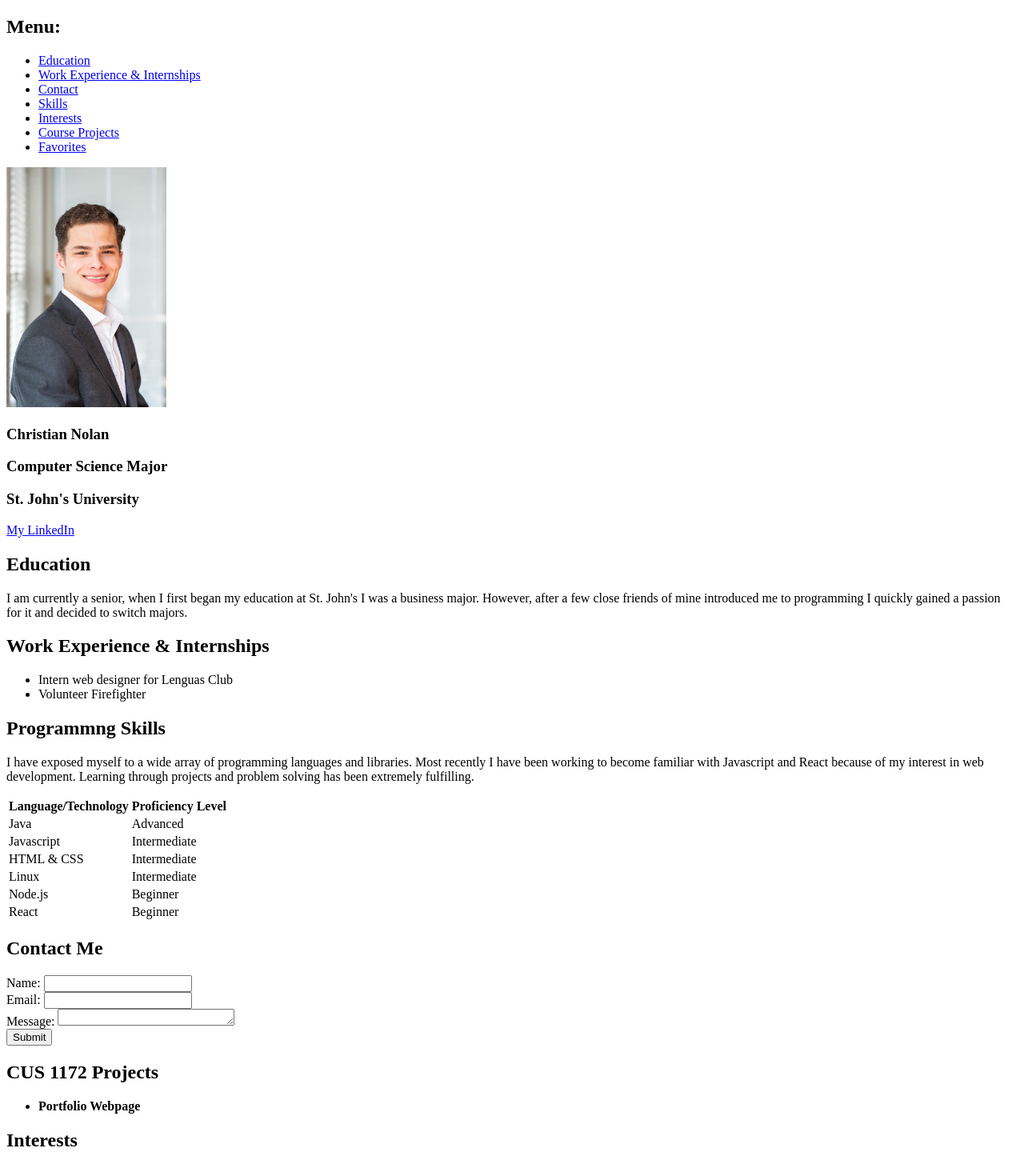
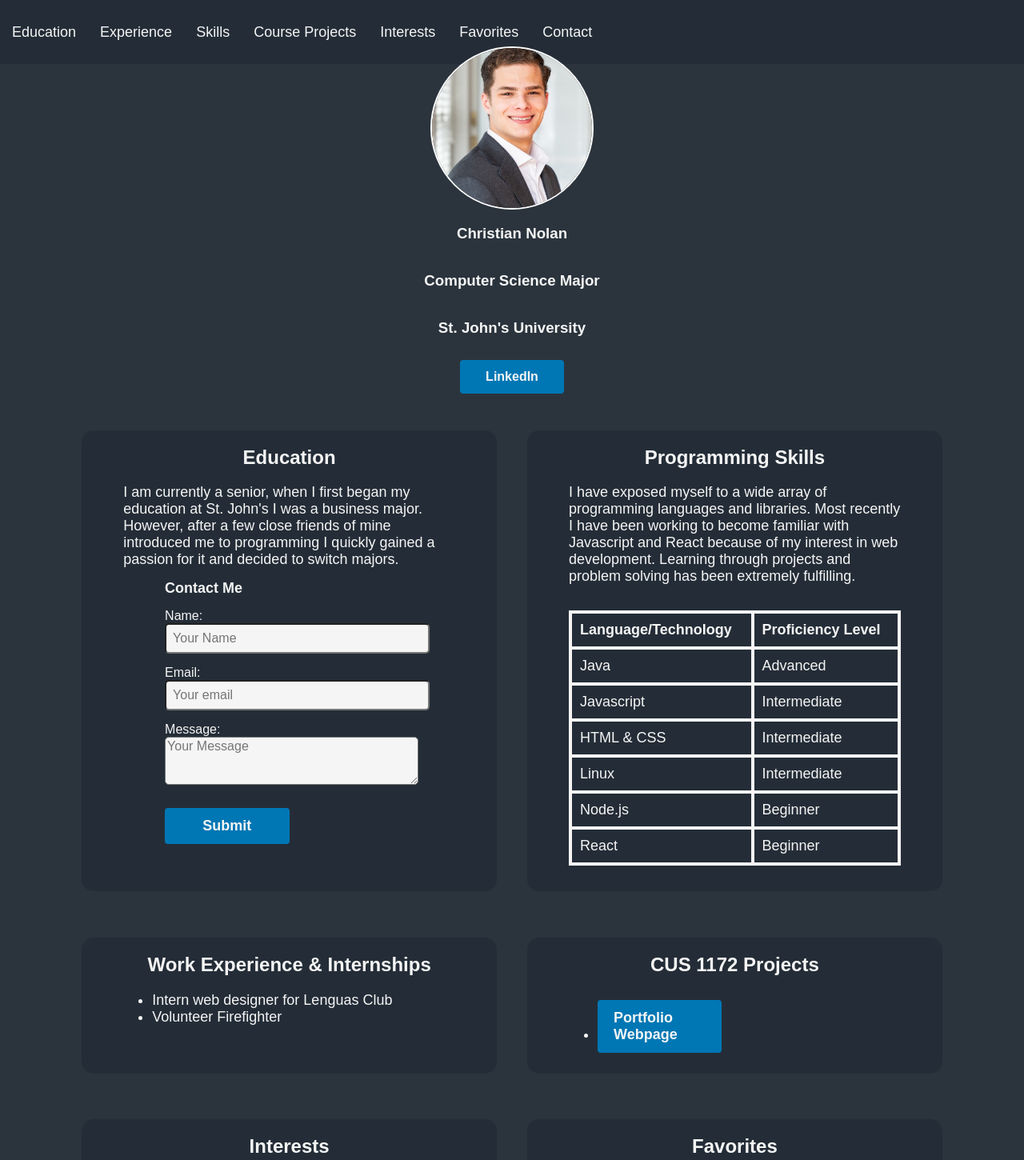
Before and after one commit to csnolan/csnolan.github.io, a plain HTML site: page index.html in a window 1280 px wide. Shown: the top 1450 px of the page at 80% size. Drawn offline with Linux system fonts and the light colour scheme.

Commit message:
committing changes

```diff
--- /dev/null
+++ b/css/mycss_tablet.css
@@ -0,0 +1,53 @@
+
+body {
+    width: 100%;
+}
+
+p {
+    max-width: 80%;
+}
+
+nav {
+    justify-content: space-between;
+    margin-top: 5%;
+    padding-bottom: 70px;
+    flex-wrap: wrap;
+}
+
+nav ul {
+    flex-wrap: wrap;
+    justify-content: column;
+}
+
+nav li,
+nav a {
+    margin-right: 0;
+}
+
+.center-card {
+    padding-top: 20%;
+    padding-bottom: 10%;
+}
+
+.container {
+    flex-direction: column;
+    align-items: center;
+    width: 100%;
+}
+
+.box {
+    width: 100%;
+    margin: 10% auto;
+    justify-self: center;
+    align-self: center;
+}
+
+.submit-btn {
+    width: 60%;
+    margin: 5% auto;
+}
+
+#skills table {
+    width: 80%;
+    font-size: 8px;
+}
--- /dev/null
+++ b/css/mycss_web.css
@@ -0,0 +1,256 @@
+@media print {
+    .screen_only {
+        display: none;
+    }
+}
+
+/* CSS for global styles */
+
+body {
+    font-family: 'Montserrat', sans-serif;
+    color: whitesmoke;
+    background-color: rgba(20, 30, 40, 0.9);
+    margin: 0;
+    margin-bottom: 10%;
+    width: 100%;
+}
+
+h1 {
+    font-size: 32px;
+}
+
+h2 {
+    font-size: 24px;
+}
+
+p {
+    font-size: 18px;
+}
+
+li {
+    font-size: 18px
+}
+
+/* CSS for Navigation Bar */
+
+nav {
+    width: 100%;
+    align-items: center;
+    display: flex;
+    justify-content: flex-start;
+    background-color: rgba(20, 30, 40, 0.3);
+    height: 80px;
+    padding: 0;
+    margin: 0 auto;
+
+}
+
+nav ul {
+    display: flex;
+    padding: 0px;
+    margin: 0px;
+    list-style: none;
+}
+
+nav a{
+    color: whitesmoke;
+    text-decoration: none;
+    padding: 15px;
+    display: block;
+    text-align: center;
+    font-size: 18px;
+}
+
+nav li {
+    float: left;
+}
+
+nav a:hover {
+    font-weight: bolder;
+}
+
+/* CSS for center image and quick-info */
+
+
+
+.center-card {
+    margin: 0 auto;
+    max-width: 300px;
+    display: flex;
+    flex-direction: column;
+    justify-content: center;
+    height: 50vh;
+    text-align: center;
+}
+
+.center-card img {
+    border: 2px solid white;
+    border-radius: 50%;
+    width: 200px;
+    height: 200px;
+    object-fit: cover;
+    display: block;
+    margin: 0 auto;
+}
+
+
+.center-card a {
+    width: 30%;
+    display: inline-block;
+    margin: 10px auto;
+    text-decoration: none;
+    font-weight: bolder;
+    background-color: #0077b5;
+    color: whitesmoke;
+    padding: 8px 16px;
+    border: 4px solid #0077b5;
+    border-radius: 4px;
+}
+
+
+/* CSS for table */
+
+#skills table {
+    width: 80%;
+    margin: 2em auto;
+    border-collapse: collapse;
+    border: 4px solid whitesmoke;
+    border-style: inset;
+}
+
+#skills th,
+#skills td {
+    text-align: left;
+    padding: 10px;
+    border: 4px solid whitesmoke;
+    font-size: large;
+}
+
+/* CSS for forms */
+
+.form-container {
+    width: 60%;
+    margin: 0 auto;
+    text-align: start;
+}
+
+.form-container h2 {
+    font-size: 18px;
+}
+
+.form-group {
+    margin-bottom: 15px;
+}
+
+.form-group input {
+    padding: 8px;
+    font-size: 16px;
+}
+
+#message,
+#email,
+#name {
+    width: 100%;
+    font-size: 16px;
+    border-radius: 5px;
+    background-color: whitesmoke;
+    font-family: 'Montserrat', sans-serif;
+}
+
+.submit-btn {
+    font-size: 18px;
+    width: 50%;
+    display: inline-block;
+    margin: 10px auto;
+    text-decoration: none;
+    font-weight: bolder;
+    background-color: #0077b5;
+    color: whitesmoke;
+    padding: 8px 16px;
+    border: 4px solid #0077b5;
+    border-radius: 4px;
+}
+
+.link-btn {
+    font-size: 18px;
+    width: 30%;
+    display: inline-block;
+    margin: 10px auto;
+    text-decoration: none;
+    font-weight: bolder;
+    background-color: #0077b5;
+    color: whitesmoke;
+    padding: 8px 16px;
+    border: 4px solid #0077b5;
+    border-radius: 4px;
+}
+
+.container {
+    max-width: 90vw;
+    margin: 0 auto;
+    display: flex;
+    justify-content: space-evenly;
+    align-content: space-around;
+    flex-wrap: wrap;
+}
+
+.box {
+    width: calc(50% - 5%);
+    height: auto;
+    text-align: center;
+    border-radius: 15px;
+    margin-top: 5%;
+    background-color: rgba(20, 30, 40, 0.3);
+}
+
+.box p,
+.box li {
+    text-align: left;
+    width: 80%;
+    margin: 0 auto;
+}
+
+.boxvid {
+    display: flex;
+    justify-content: space-evenly;
+    align-items: center;
+}
+
+.box2 {
+    background-color: rgba(255, 255, 255, 0);
+    margin: 8px;
+    flex-wrap: wrap;
+}
+
+.box2 p {
+    text-align: left;
+    width: 100%;
+}
+
+.video-caption {
+    margin-top: 5px;
+    margin-bottom: 10px;
+}
+
+@keyframes flash {
+    0% {
+        background-color: inherit;
+    }
+
+    50% {
+        background-color: rgb(20, 90, 110);
+    }
+
+    100% {
+        background-color: inherit;
+    }
+}
+
+#education:target,
+#work-experience:target,
+#skills:target,
+#projects:target,
+#interests:target,
+#favorites:target {
+    animation: flash 1s ease-in-out;
+}
--- a/index.html
+++ b/index.html
@@ -4,46 +4,67 @@
 <head>
   <meta charset="UTF-8">
   <meta name="viewport" content="width=device-width, initial-scale=1.0">
+  <link rel="stylesheet" href="css/mycss_web.css">
+  <link rel="stylesheet" media="screen and (max-width: 900px)"href="css/mycss_tablet.css">
   <title>Christian Nolan's Portfolio</title>
 </head>
 
 <body>
-  <div class="menu">
-    <h2>Menu:</h2>
+    <nav class="screen_only">
       <ul>
         <li><a href="#education">Education</a></li>
-      <li><a href="#work-experience">Work Experience & Internships</a></li>
-      <li><a href="#contact">Contact</a></li>
+        <li><a href="#work-experience">Experience</a></li>
         <li><a href="#skills">Skills</a></li>
+        <li><a href="#projects">Course Projects</a></li>
         <li><a href="#interests">Interests</a></li>
-      <li><a href="#projects">Course Projects</a></li>
         <li><a href="#favorites">Favorites</a></li>
+        <li><a href="#education">Contact</a></li>
       </ul>
-  </div>
-  <div class="header">
-    <img src="/assets/portfolioPic.jpeg" alt="Christian Nolan's Profile Picture" width="200" height="300">
-
+    </nav>
+  <div class="center-card">
+    <img src="assets/portfolioPic.jpeg" alt="Christian Nolan's Profile Picture" width="200" height="300">
     <h3>Christian Nolan</h3>
     <h3>Computer Science Major</h3>
     <h3>St. John's University</h3>
-    <a href="https://www.linkedin.com/in/christian-nolan" target="_blank">My LinkedIn</a>
+    <strong><a href="https://www.linkedin.com/in/christian-nolan" target="_blank">LinkedIn</a></strong>
   </div>
-  <div id="education">
+  <div class="container">
+    <div id="education" class="box">
       <h2>Education</h2>
-    <p> I am currently a senior, when I first began my education at St. John's I was a business major. However, after a few close
-      friends of mine introduced me to programming I quickly gained a passion for it and decided to switch majors.</p>
+      <p style="width: 80%; margin: 0 auto; text-align: start;"> I am currently a senior, when I first began my education at
+        St.
+        John's I was a business major. However, after a few close
+        friends of mine introduced me to programming I quickly
+        gained a
+        passion for it and decided to switch majors.</p>
+      <div id="contact" class="form-container">
+        <h2>Contact Me</h2>
+        <form action="placeholder.php" method="post">
+          <div class="form-group">
+            <label for="name">Name:</label>
+            <input type="text" id="name" name="name" class="form-input" placeholder="Your Name" required>
           </div>
-  <div id="work-experience">
-    <h2>Work Experience & Internships</h2>
-    <ul>
-      <li>Intern web designer for Lenguas Club</li>
-      <li>Volunteer Firefighter</li>
-    </ul>
+          <div class="form-group">
+            <label for="email">Email:</label>
+            <input type="email" id="email" name="email" class="form-input" placeholder="Your email" required>
           </div>
-  <div id="skills">
-    <h2>Programmng Skills</h2>
-    <p>I have exposed myself to a wide array of programming languages and libraries. Most recently I have been working to
-      become familiar with Javascript and React because of my interest in web development. Learning through projects and problem solving
+          <div class="form-group">
+            <label for="message">Message:</label>
+            <textarea id="message" name="message" class="form-input" rows="3" placeholder="Your Message"></textarea>
+          </div>
+          <input type="submit" value="Submit" class="submit-btn">
+        </form>
+      </div>
+    </div>
+    <div id="skills" class="box">
+      <h2>Programming Skills</h2>
+      <p style="width: 80%; margin: 0 auto; text-align: start;">I have exposed myself to a wide array of programming
+        languages and
+        libraries. Most recently I have been working to
+        become familiar with Javascript and React because of my
+        interest in
+        web development. Learning through projects and problem
+        solving
         has been extremely fulfilling.</p>
       <table>
         <tr>
@@ -76,33 +97,23 @@
         </tr>
       </table>
     </div>
-  <div id="contact">
-    <h2>Contact Me</h2>
-    <form action="placeholder.php" method="post">
-      <label for="name">Name:</label>
-      <input type="text" id="name" name="name" required>
-      <br>
-
-      <label for="email">Email:</label>
-      <input type="email" id="email" name="email" required>
-      <br>
-
-      <label for="message">Message:</label>
-      <textarea id="message" name="message" rows="1" cols="25" required></textarea>
-      <br>
-
-      <input type="submit" value="Submit">
-    </form>
+    <div id="work-experience" class="box">
+      <h2>Work Experience & Internships</h2>
+      <ul>
+        <li>Intern web designer for Lenguas Club</li>
+        <li>Volunteer Firefighter</li>
+      </ul>
     </div>
-  <div id="projects">
+    <div id="projects" class="box">
       <h2>CUS 1172 Projects</h2>
       <ul>
-      <li><strong>Portfolio Webpage</strong></li>
+        <li><a href="https://csnolan.github.io" target="_blank" class="link-btn">Portfolio Webpage</a></li>
       </ul>
     </div>
-  <div id="interests">
+    <div id="interests" class="box">
       <h2>Interests</h2>
-    <p>I have many interests, I believe in keeping myself active both intellectually and physically helps me better perform
+      <p>I have many interests, I believe in keeping myself active both
+        intellectually and physically helps me better perform
         in all other aspects of life.
       </p>
       <ul>
@@ -111,23 +122,39 @@
         <li>Martial arts and fitness</li>
       </ul>
     </div>
-  <div id="favorites">
+    <div id="favorites" class="box">
+      <div class="header">
         <h2>Favorites</h2>
-    <h3>Favorite Media</h3>
-    <h4>Favorite song: Gotye - "Save Me"</h4>
-    <iframe width="320" height="180" src="https://www.youtube.com/embed/oyVJsg0XIIk" frameborder="0" allowfullscreen></iframe>
-    <h4>Favorite movie: "Star Wars: The Phantom Menace"</h4>
-    <iframe width="320" height="180" src="https://www.youtube.com/embed/8oBEzKm9grM" frameborder="0" allowfullscreen></iframe>
-    <h4>Favorite TV show: "Breaking Bad"</h4>
-    <iframe width="320" height="180" src="https://www.youtube.com/embed/a02i_Ik4GGM" frameborder="0" allowfullscreen></iframe>
-    <h3>Favorite Websites</h3>
-    <ol>
-      <li><a href="https://www.w3schools.com/" target="_blank">W3 Schools</a></li>
+      </div>
+      <span class="boxvid box2">
+        <div class="video-container">
+          <iframe width="240" height="135" src="https://www.youtube.com/embed/oyVJsg0XIIk" frameborder="0" allowfullscreen></iframe>
+          <p class="video-caption">Favorite song: </p>
+          <p class="video-caption">"Hearts A Mess - Gotye"</p>
+        </div>
+        <div class="video-container">
+          <iframe width="240" height="135" src="https://www.youtube.com/embed/8oBEzKm9grM" frameborder="0" allowfullscreen></iframe>
+          <p class="video-caption">Favorite film: </p>
+          <p class="video-caption">"SW: The Phantom Menace"</p>
+        </div>
+        <div class="video-container">
+          <iframe width="240" height="135" src="https://www.youtube.com/embed/a02i_Ik4GGM" frameborder="0" allowfullscreen></iframe>
+          <p class="video-caption">Favorite show: </p>
+          <p class="video-caption">"Breaking Bad"</p>
+        </div>
+      </span>
+      <div id="favorite-websites" class="container">
+        <div class="box box2">
           <p>W3 Schools has been an extremely helpful resource during my studies.</p>
-      <li><a href="https://www.youtube.com/" target="_blank">YouTube</a></li>
-      <p>Another great place I go to for anything I would like to learn or have an interest in.</p>
-    </ol>
+          <a href="https://www.w3schools.com/" target="_blank" class="link-btn">W3 Schools</a>
         </div>
-</body>
+        <div class="box box2">
+          <p>My favorite place to go to for watching videos about my hobbies</p>
+          <a href="https://www.youtube.com/" target="_blank" class="link-btn">YouTube</a>
+        </div>
+      </div>
+    </div>
 
-</html>
+  </div>
+
+  </div>
```
Lines whose indentation alone changed are shown as unchanged.
